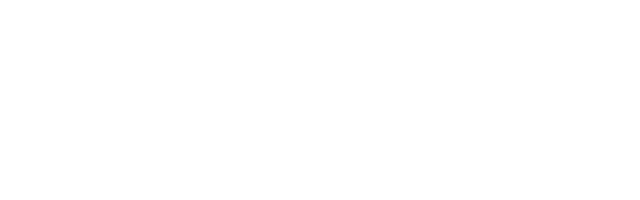
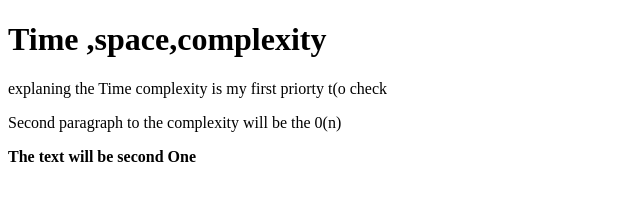
Before and after one commit to acciojob/time-and-space-complexity-singhraj123, a website: page main.html in a window 1280 px wide. Shown: the whole page, without its empty margins (0-640 px from the left). Drawn offline with Linux system fonts and the light colour scheme.

Commit message:
created a submission

```diff
--- a/main.html
+++ b/main.html
@@ -8,6 +8,10 @@
 
 <body>
 	<!-- the entire body must be written by student -->
+	<h1>Time ,space,complexity</h1>
+	<p>explaning the Time complexity is my first priorty t(o check </p>
+	<p>Second paragraph to the complexity will be the 0(n)</p>
+	<b>The text will be second One</b>
     <script type="text/javascript" src="./script.js">
 </script>
 
```
